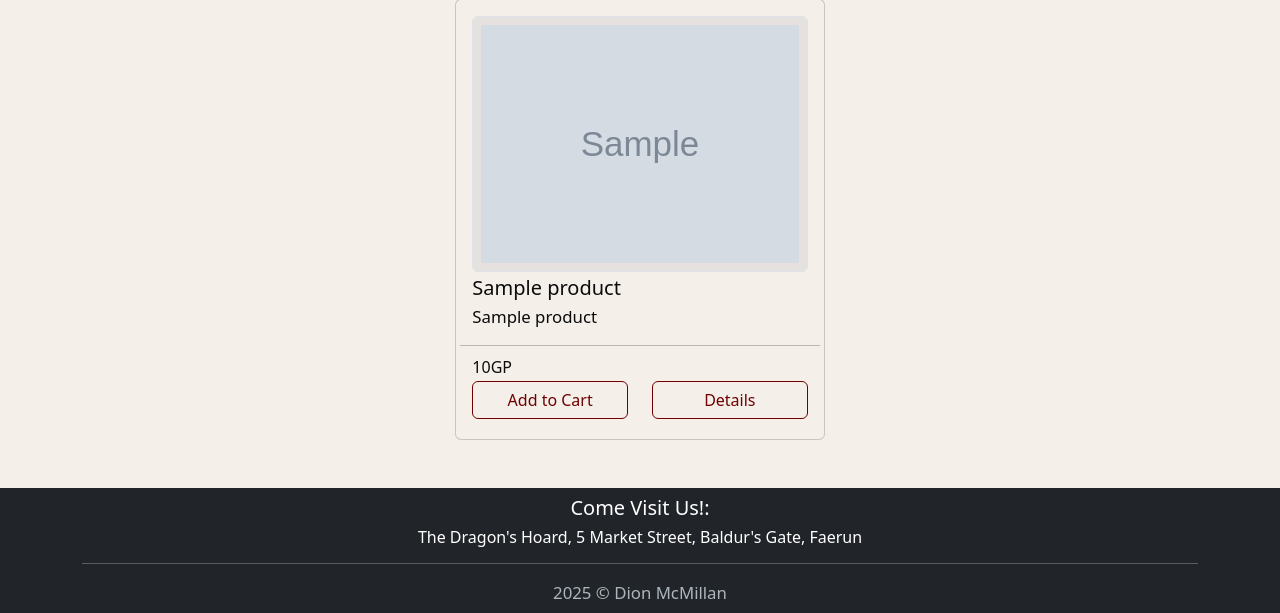
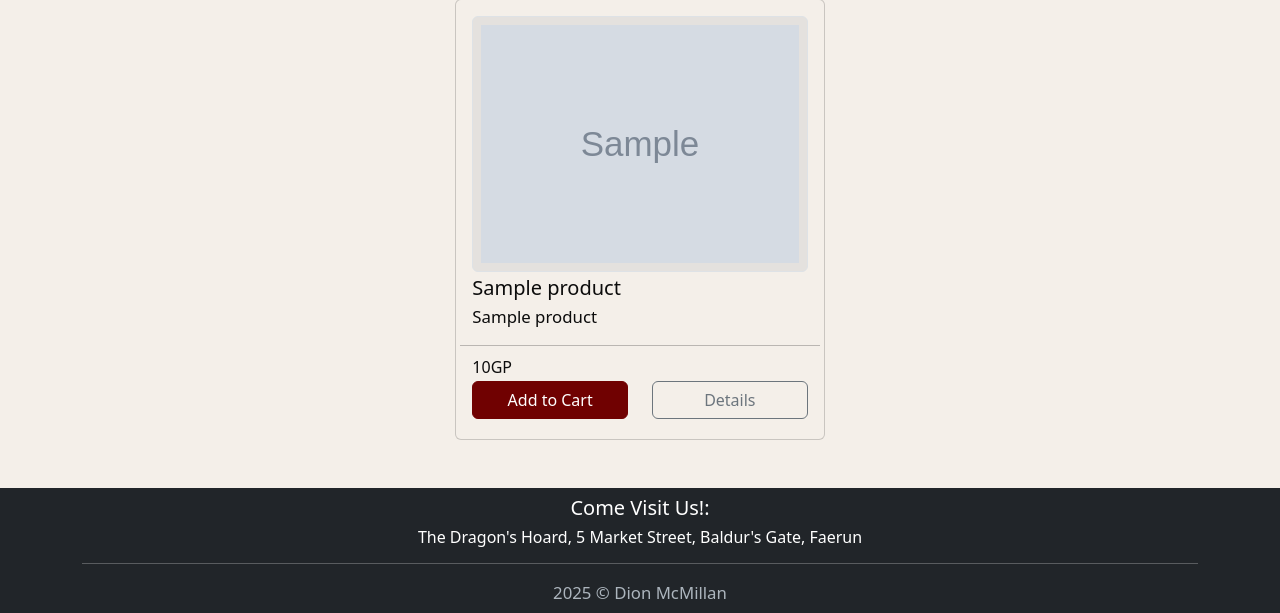
Before and after one commit to SourTarte/fantasy-storefront, a Django app: template shop/templates/shop/product_list.html in a window 1280 px wide. Shown: the part 536-1149 px from the top of the page. Run offline with Django 5.2, Linux system fonts and the light colour scheme; the template is opened without the code that fills it: most values are stand-ins (such as "Sample title", 1, 10 or a date in 2020); grey boxes marked "Sample" are stand-in pictures; some libraries are stand-ins or nearby versions; some web fonts are replaced.

Commit message:
Amend: Button stylings

```diff
--- a/shop/templates/shop/product_list.html
+++ b/shop/templates/shop/product_list.html
@@ -57,14 +57,14 @@
                                     <div class="col py-1">
                                         <!-- Add to Cart button: requires login -->
                                         {% if user.is_authenticated %}
-                                            <a class="btn btn-outline-primary w-100" role="button" aria-current="page" href="{% url 'add_to_cart' product.id %}">Add to Cart</a>
+                                            <a class="btn btn-primary w-100" role="button" aria-current="page" href="{% url 'add_to_cart' product.id %}">Add to Cart</a>
                                         {% else %}
-                                            <a class="btn btn-outline-primary w-100" role="button" aria-current="page" href="{% url 'account_login' %}">Add to Cart</a>
+                                            <a class="btn btn-primary w-100" role="button" aria-current="page" href="{% url 'account_login' %}">Add to Cart</a>
                                         {% endif %}
                                     </div>
                                     <div class="col py-1">
                                         <!-- Details button: always available -->
-                                        <a class="btn btn-outline-primary w-100" role="button" aria-current="page" href="{% url 'product_page' product.product_name product.id %}">Details</a>
+                                        <a class="btn btn-outline-secondary w-100" role="button" aria-current="page" href="{% url 'product_page' product.product_name product.id %}">Details</a>
                                     </div>
                                 </div>
                             </div>
```
